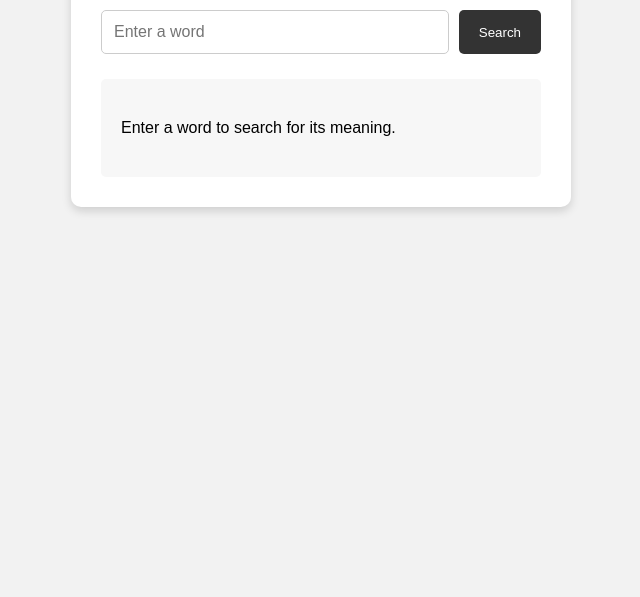
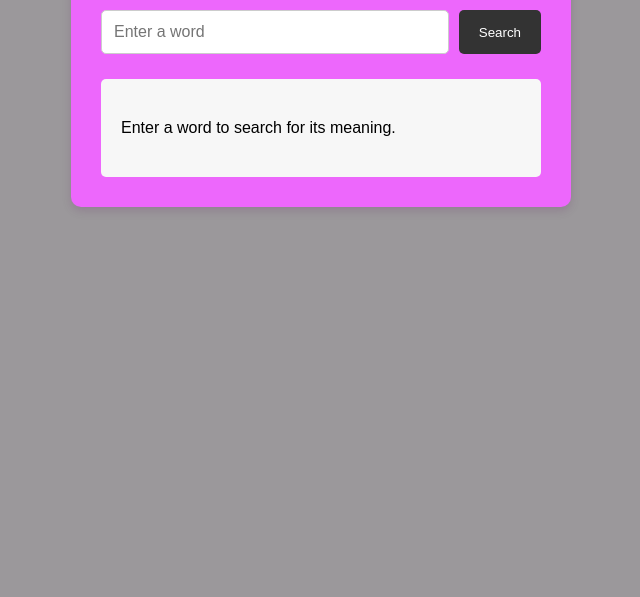
Before and after one commit to IS-PROJECT-2026/dictionary-167683, a plain HTML site: page index.html in a window 1280 px wide. Shown: the part 203-800 px from the top of the page, without its empty margins (319-959 px from the left). Drawn offline with Linux system fonts and the light colour scheme.

Commit message:
feat: changing styling features in css file

```diff
--- a/style.css
+++ b/style.css
@@ -4,7 +4,7 @@
 
 body {
     font-family: Arial, sans-serif;
-    background: #f2f2f2;
+    background: #9b989b;
     margin: 0;
     padding: 0;
 }
@@ -12,11 +12,11 @@
 .container {
     width: 500px;
     margin: 100px auto;
-    background: white;
+    background: #ed67fc;
     padding: 30px;
     border-radius: 10px;
     text-align: center;
-    box-shadow: 0 4px 10px rgba(0, 0, 0, 0.15);
+    box-shadow: 0 4px 10px rgba(90, 3, 84, 0.15);
 }
 
 h1 {
```
